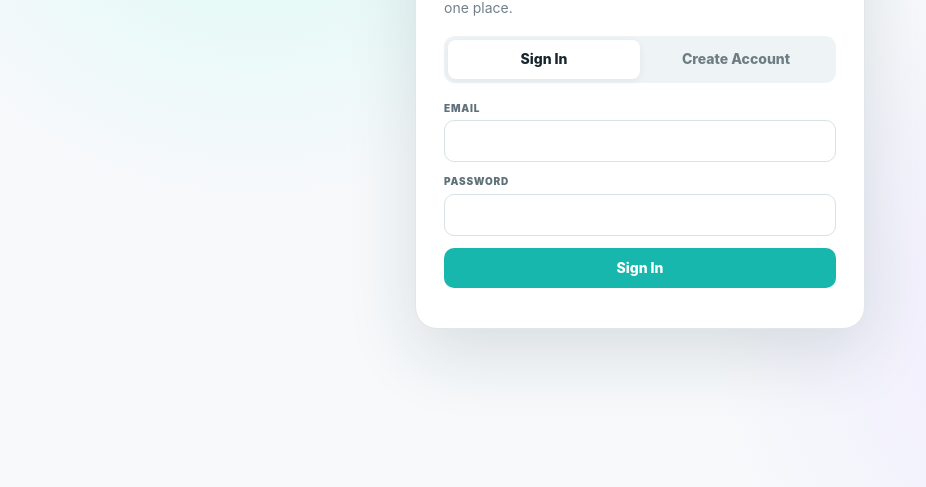
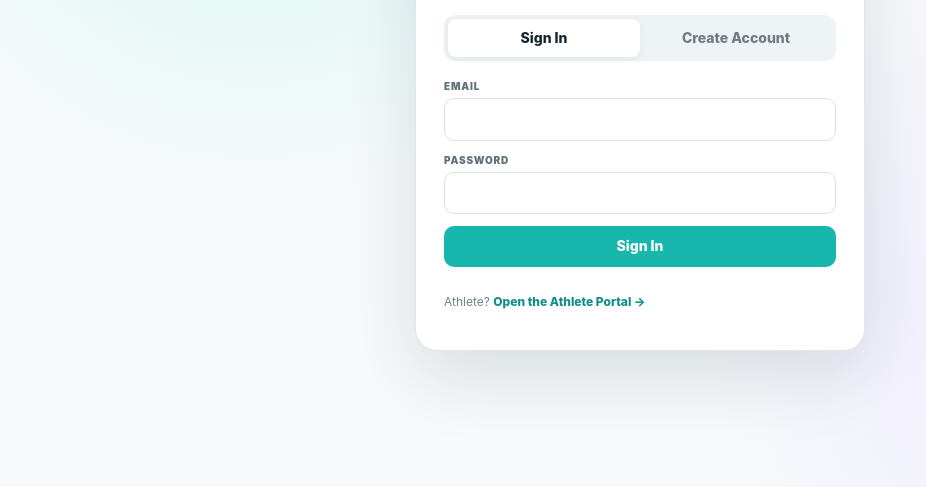
Before and after one commit to sheadbusiness-hub/citadelfitnesshub, a website: page index.html in a window 1280 px wide. Shown: the part 313-800 px from the top of the page, without its empty margins (0-926 px from the left). Drawn offline with Linux system fonts and the light colour scheme; a script that the page names is missing.

Commit message:
Link main sign-in to athlete portal

```diff
--- a/index.html
+++ b/index.html
@@ -18,7 +18,7 @@
 <style>.grid.g2:has(.todayActions){grid-template-columns:1fr}@media(max-width:760px){.mobileNav{display:flex;overflow-x:auto}.mobileNav button{flex:1 0 82px;min-width:82px}}</style>
 </head>
 <body>
-<div id="auth" class="auth"><div class="authCard"><div class="brand" style="color:#17252d;margin:0"><div class="mark">C</div><div><b>Citadel Fitness Hub</b><small style="display:block;color:#718089">Training & Class Management</small></div></div><h1>Welcome</h1><p class="muted">Programming, reservations, scores and athlete history in one place.</p><div class="authTabs"><button id="signInTab" class="active">Sign In</button><button id="signUpTab">Create Account</button></div><form id="authForm" class="form"><div id="nameField" class="field hidden"><label>Full name</label><input id="authName" autocomplete="name"></div><div class="field"><label>Email</label><input id="authEmail" type="email" required autocomplete="email"></div><div class="field"><label>Password</label><input id="authPassword" type="password" minlength="6" required autocomplete="current-password"></div><button id="authSubmit" class="btn">Sign In</button><div id="authMsg" class="muted"></div></form></div></div>
+<div id="auth" class="auth"><div class="authCard"><div class="brand" style="color:#17252d;margin:0"><div class="mark">C</div><div><b>Citadel Fitness Hub</b><small style="display:block;color:#718089">Training & Class Management</small></div></div><h1>Welcome</h1><p class="muted">Programming, reservations, scores and athlete history in one place.</p><div class="authTabs"><button id="signInTab" class="active">Sign In</button><button id="signUpTab">Create Account</button></div><form id="authForm" class="form"><div id="nameField" class="field hidden"><label>Full name</label><input id="authName" autocomplete="name"></div><div class="field"><label>Email</label><input id="authEmail" type="email" required autocomplete="email"></div><div class="field"><label>Password</label><input id="authPassword" type="password" minlength="6" required autocomplete="current-password"></div><button id="authSubmit" class="btn">Sign In</button><div id="authMsg" class="muted"></div></form><p class="muted" style="font-size:12px;margin-top:14px">Athlete? <a href="/athlete.html" style="color:var(--aqua2);font-weight:800;text-decoration:none">Open the Athlete Portal →</a></p></div></div>
 <div id="app" class="shell hidden"><aside class="side"><div class="brand"><div class="mark">C</div><div><b>Citadel Fitness Hub</b><small>Member Management</small></div></div><nav id="nav" class="nav"></nav><div class="sideFoot"><div id="cloudState">● Live cloud database</div><button id="signOutSide" class="btn secondary small" type="button" style="margin-top:10px">Log out</button></div></aside><main class="main"><header class="top"><h1 id="pageTitle">Dashboard</h1><div class="user"><div class="userMeta"><b id="userName"></b><div id="userRole" class="muted" style="font-size:11px;text-align:right"></div></div><div id="avatar" class="avatar">C</div><button id="signOutTop" class="btn secondary small" type="button" aria-label="Log out of Citadel Fitness Hub">Log out</button></div></header><div id="view" class="content"></div></main><nav id="mobileNav" class="mobileNav"></nav></div>
 <div id="modal" class="modalBg hidden"><div id="modalBox" class="modal"></div></div><div id="toast" class="toast hidden"></div>
 <script type="module">
```
